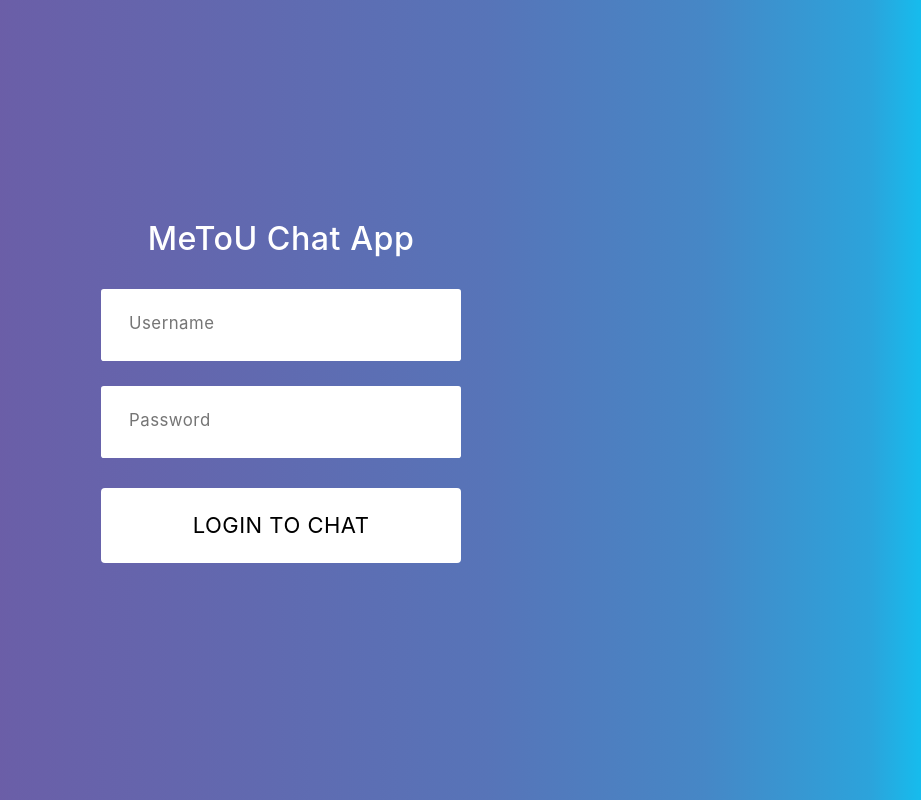
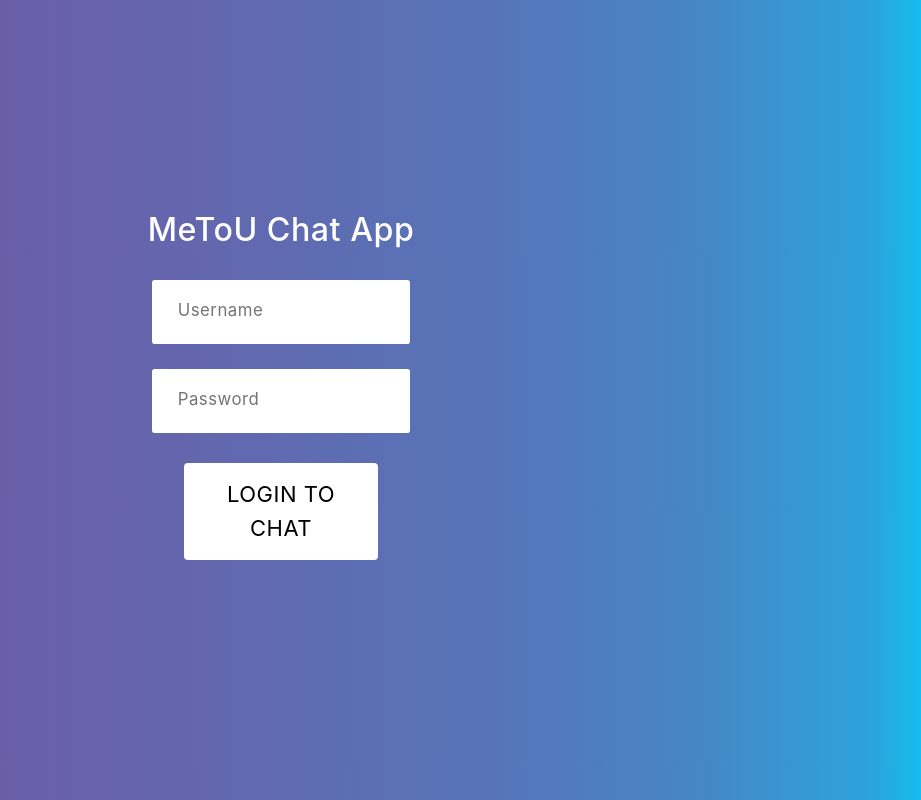
Before and after one commit to victor-cody/IChatU-app, a React (Create React App) app: page / in a window 1280 px wide. Shown: the whole page, without its empty margins (359-1280 px from the left). Built offline with nearby package versions, Linux system fonts and the light colour scheme.

Commit message:
making api requests

```diff
--- a/src/App.js
+++ b/src/App.js
@@ -13,6 +13,9 @@ import './assets/App.css';
 
 
 function App() {
+
+  // const a = '2f389292-d5e1-4799-bd31-b456e7e94845';
+
   if(!localStorage.getItem('username')) return <LoginForm/> ;
 
   return (
@@ -25,6 +28,7 @@ function App() {
       // userSecret='floxy64'
 
       renderChatFeed={(chatAppProps) => <ChatFeed {...chatAppProps} />}
+      onNewMessage={() => new Audio('https://chat-engine-assets.s3.amazonaws.com/click.mp3').play()}
     />
   );
 }
--- a/src/assets/App.css
+++ b/src/assets/App.css
@@ -224,13 +224,14 @@
 	display: flex;
 	justify-content: center;
 	align-items: center;
+	flex-flow: column nowrap;
 }
 
 .input {
 	color: #333;
 	font-size: 1.2rem;
 	margin: 0 auto;
-	padding: 1.5rem 2rem;
+	padding: 1.2rem 1.8rem;
 	border-radius: 0.2rem;
 	background-color: rgb(255, 255, 255);
 	border: none;
@@ -243,7 +244,12 @@
 }
 
 .form {
-	width: 400px;
+	display: flex;
+	justify-content: center;
+	align-items: center;
+	flex-flow: column nowrap;
+	width: 25.5rem;
+	max-width: 80%;
 }
 
 .title {
@@ -263,8 +269,8 @@
 	text-align: center;
 	text-transform: uppercase;
 	font-size: 22px;
-	padding: 20px;
-	width: 200px;
+	padding: 1rem;
+	width: 14rem;
 	transition: all 0.4s;
 	cursor: pointer;
 	margin: 5px;
@@ -295,3 +301,9 @@
 	opacity: 1;
 	right: 0;
 }
+
+.error {
+	color: rgb(109, 12, 12);
+	font-size: 1.4rem;
+	margin-top: 1rem;
+}
--- a/src/components/auth/Login.jsx
+++ b/src/components/auth/Login.jsx
@@ -20,15 +20,14 @@ const LoginForm = () => {
 			//fetch the current user if it exists
 			await axios.get('https://api.chatengine.io/chats', {headers:authObject});
 			//saving user's username and password to localStorage
-			localStorage.setItem('úsername', username);
+			localStorage.setItem('username', username);
 			localStorage.setItem('password', password);
 			//reload the page
 			window.location.reload();
 		} catch (error) {
-			setError(`Opps Incorrect Credentials 😔, Please do check that the username and password are correct 🥰`)
+			setError(`Incorrect Credentials 😔: check that the username and password are correct 🥰`)
 		}
-		setUsername('');
-		setPassword('');
+
 	}
 	return (
 		<div className="wrapper">
@@ -49,13 +48,14 @@ const LoginForm = () => {
 						required />
 
 						<div align="center">
-							<button type="submit" className="button">
+							<button type="submit" className="button" onClick={handelSubmit} >
 								<span>Login To Chat</span>
 							</button>
 						</div>
-					<h2 className="error">{error}</h2>
+
 
 				</form>
+				<h2 className="error">{error}</h2>
 			</div>
 		</div>
 	);
--- a/src/components/chat-feed/ChatFeed.jsx
+++ b/src/components/chat-feed/ChatFeed.jsx
@@ -1,7 +1,8 @@
 import React from 'react';
 
-// import { Button, Empty } from 'antd';
-import RenderMessage from './RenderMessage.jsx';
+import { Button, Empty } from 'antd';
+import TheirMessageBox from '../message/TheirMessageBox';
+import MyMessageBox from '../message/MyMessageBox';
 import MessageForm from '../message-form/MessageForm';
 
 
@@ -10,9 +11,61 @@ const ChatFeed = (props) => {
 
 	const chat = chats && chats[activeChat];
 
+	const ReadReceipts = ({ message, isMyMessage }) =>
+
+		chat.people.map((person, index) =>
+			person.last_read === message.id && (
+				<div
+					key={`read_${index}`}
+					className="read-receipt"
+					style={{
+						float: isMyMessage ? 'right' : 'left',
+						backgroundImage: person.person.avatar && `url(${person.person.avatar})`,
+					}}
+				/>
+			)
+
+		)
+		;
+
+	const RenderMessage = ({ messages, userName }) => {
+		const keys = Object.keys(messages);
+
+		return keys.map((key, index) => {
+			const message = messages[key];
+			const LastMessage = index === 0 ? null : messages[index - 1];
+			const isMyMessage = userName === message.sender.username;
+
+			return (
+				<div key={`msg_${index}`} style={{ width: '100%' }}>
+					<div className="message-block">
+						{
+							isMyMessage
+								?
+								<MyMessageBox message={message} />
+								:
+								<TheirMessageBox message={message} lastMessage={messages[LastMessage]} />
+						}
+					</div>
+					<div className="read-receipts" style={{ marginRight: isMyMessage ? '18px' : '0px', marginLeft: isMyMessage ? '0px' : '68px' }}>
+						<ReadReceipts message={message} isMyMessage={isMyMessage} />
+					</div>
+				</div>
+			)
+		})
+	};
+
 	/* <!-- To load Conversation --> */
 	if (!chat) return
-	<div />
+	(<div className="start-chat-area">
+
+		<div className="mb-1 start-chat-icon">
+			<Empty description={false} >
+			</Empty>
+		</div>
+		<Button className="sidebar-toggle start-chat-text">Start Conversation</Button>
+		{/* <h4 className="sidebar-toggle start-chat-text">Start Conversation</h4> */}
+	</div>)
 		;
 
 	return (
@@ -21,7 +74,7 @@ const ChatFeed = (props) => {
 			<section className="chat-app-window">
 				{/* chat title */}
 				<div className="chat-title-container">
-					<div className="chat-title">{chat.title}</div>
+					<div className="chat-title">{chat?.title}</div>
 					<div className="chat-subtitle">
 						{chat.people.map((person) => ` ${person.person.username}`)}
 					</div>
@@ -36,7 +89,7 @@ const ChatFeed = (props) => {
 
 					<div style={{ height: '100px' }} />
 					{/* chat form */}
-					<MessageForm chatID={activeChat} {...props} />
+					<MessageForm chatId={activeChat} {...props} />
 				</div>
 
 			</section>
--- a/src/components/chat-feed/RenderMessage.jsx
+++ b/src/components/chat-feed/RenderMessage.jsx
@@ -5,11 +5,12 @@ import TheirMessageBox from '../message/TheirMessageBox';
 import MyMessageBox from '../message/MyMessageBox';
 
 const RenderMessage = ({ chat, messages, userName }) => {
+	const appChats = chat;
 	const keys = Object.keys(messages);
 
 	return keys.map((key, index) => {
 		const message = messages[key];
-		const isLastMessage = index === 0 ? null : messages[index - 1];
+		const LastMessage = index === 0 ? null : messages[index - 1];
 		const isMyMessage = userName === message.sender.username;
 
 		return (
@@ -19,10 +20,10 @@ const RenderMessage = ({ chat, messages, userName }) => {
 						?
 						<MyMessageBox message={message} />
 						:
-						<TheirMessageBox message={message} lastMessage={isLastMessage} />
+						<TheirMessageBox message={message} lastMessage={messages[LastMessage]} />
 				}
 				<div className="read-receipts" style={{ marginRight: isMyMessage ? '18px' : '0px', marginLeft: isMyMessage ? '0px' : '68px' }}>
-					<ReadReceipts chat={chat} message={message} isMyMessage={isMyMessage} />
+					<ReadReceipts chat={appChats} message={message} isMyMessage={isMyMessage} />
 				</div>
 			</div>
 		)
--- a/src/components/message-form/MessageForm.jsx
+++ b/src/components/message-form/MessageForm.jsx
@@ -9,7 +9,7 @@ const MessageForm = (props) => {
 	const enterChat = (e) => {
 		e.preventdefault();
 		const text = value.trim();
-		if (text.length > 0) sendMessage(creds, chatId, { text })
+		if (text.length > 0) sendMessage(creds, chatId, { text });
 		setValue('')
 	}
 
```
Also changed, not shown: src/components/auth/SignUp.jsx (added).
